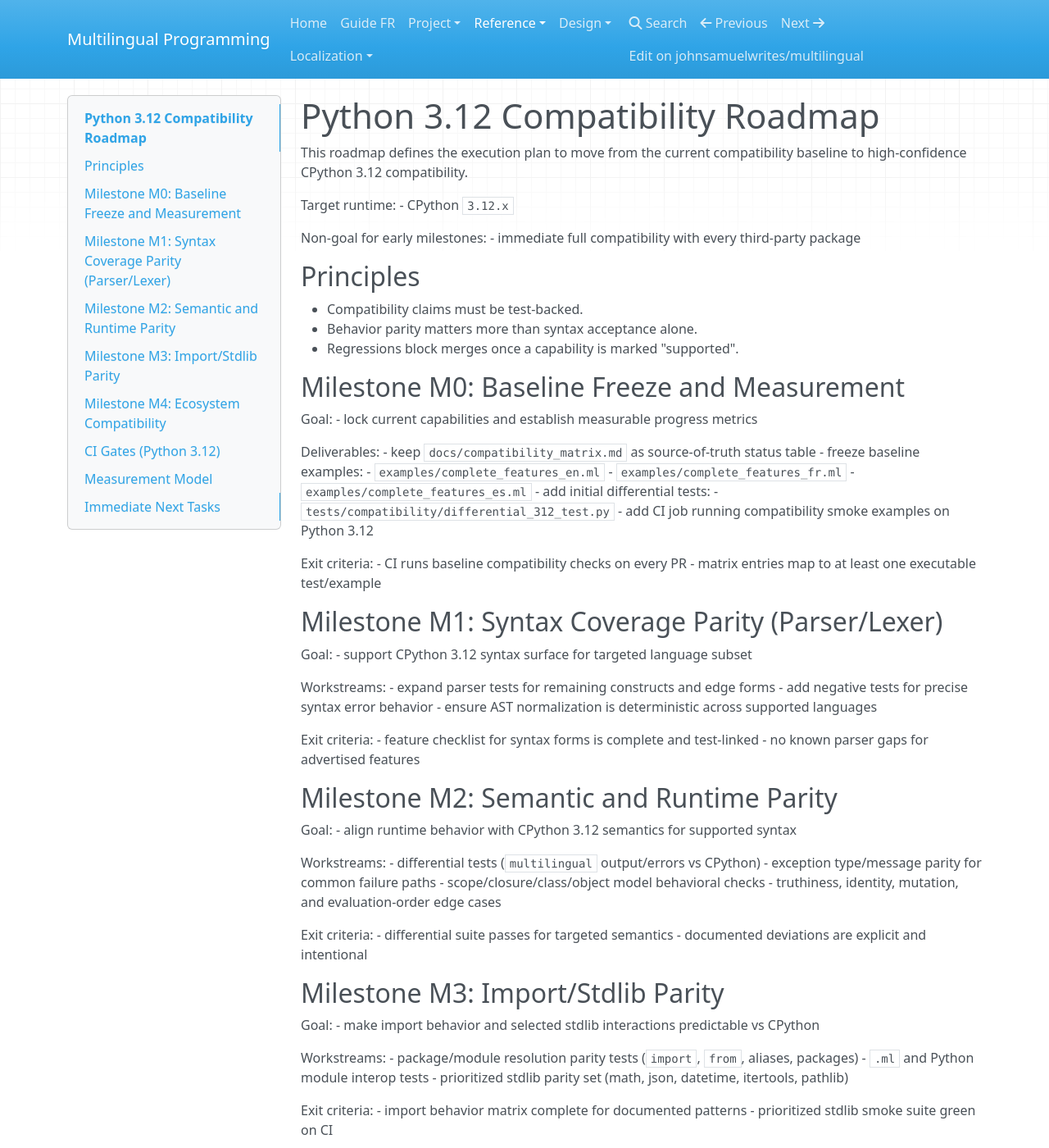
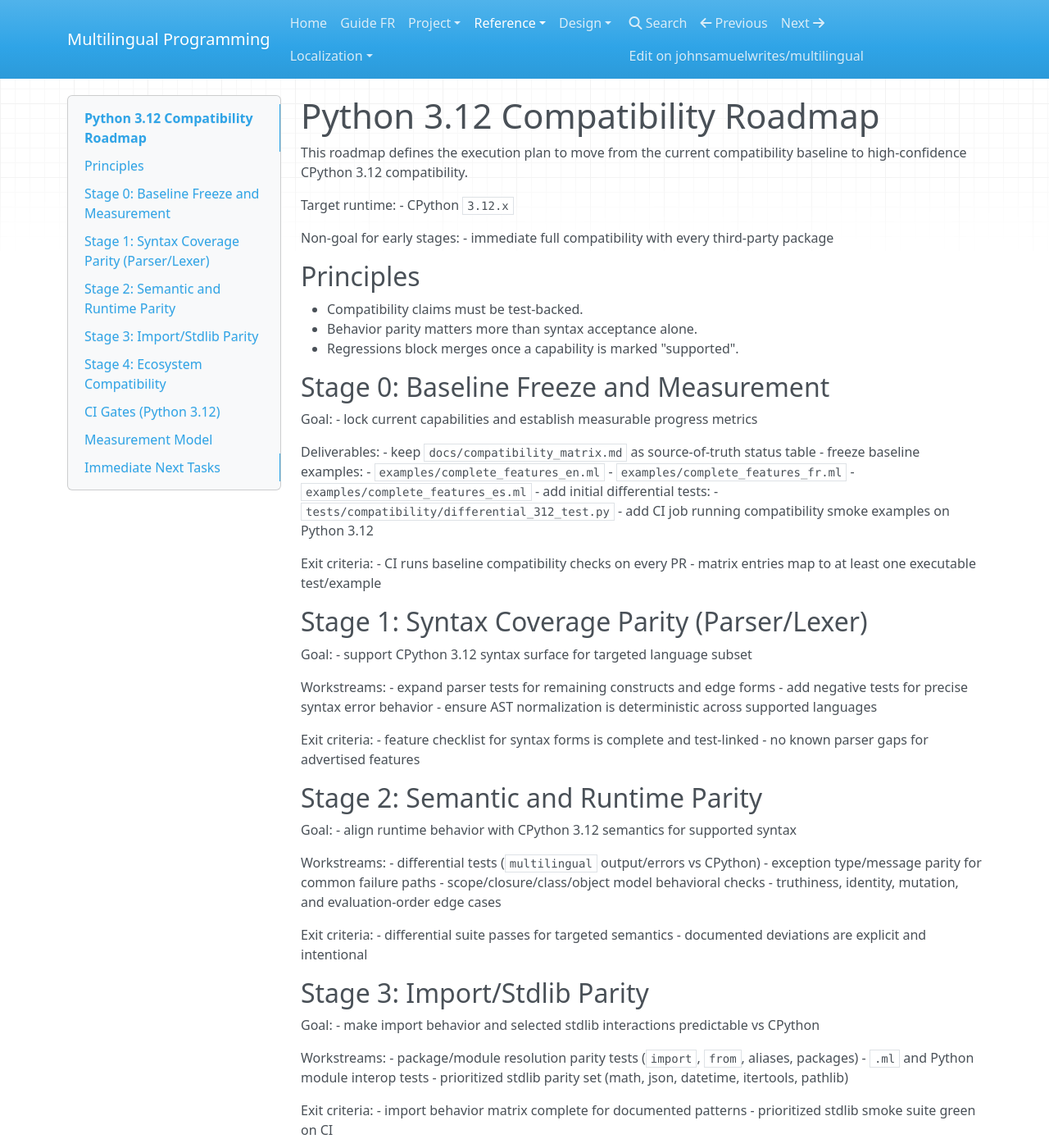
Before and after one commit to johnsamuelwrites/multilingual, an MkDocs documentation site: the page built from docs/compatibility_roadmap.md, in a window 1280 px wide and 1400 px high. Shown: the whole window at 82% size. Built offline with MkDocs 1.6.1, drawn with Linux system fonts in a browser that asks for light colours; nearby versions of some CDN libraries; some of the changed text lies outside the part shown.

Commit message:
Correct errors

```diff
--- a/docs/compatibility_roadmap.md
+++ b/docs/compatibility_roadmap.md
@@ -6,7 +6,7 @@
 Target runtime:
 - CPython `3.12.x`
 
-Non-goal for early milestones:
+Non-goal for early stages:
 - immediate full compatibility with every third-party package
 
 ## Principles
@@ -15,7 +15,7 @@
 - Behavior parity matters more than syntax acceptance alone.
 - Regressions block merges once a capability is marked "supported".
 
-## Milestone M0: Baseline Freeze and Measurement
+## Stage 0: Baseline Freeze and Measurement
 
 Goal:
 - lock current capabilities and establish measurable progress metrics
@@ -34,7 +34,7 @@
 - CI runs baseline compatibility checks on every PR
 - matrix entries map to at least one executable test/example
 
-## Milestone M1: Syntax Coverage Parity (Parser/Lexer)
+## Stage 1: Syntax Coverage Parity (Parser/Lexer)
 
 Goal:
 - support CPython 3.12 syntax surface for targeted language subset
@@ -48,7 +48,7 @@
 - feature checklist for syntax forms is complete and test-linked
 - no known parser gaps for advertised features
 
-## Milestone M2: Semantic and Runtime Parity
+## Stage 2: Semantic and Runtime Parity
 
 Goal:
 - align runtime behavior with CPython 3.12 semantics for supported syntax
@@ -63,7 +63,7 @@
 - differential suite passes for targeted semantics
 - documented deviations are explicit and intentional
 
-## Milestone M3: Import/Stdlib Parity
+## Stage 3: Import/Stdlib Parity
 
 Goal:
 - make import behavior and selected stdlib interactions predictable vs CPython
@@ -77,7 +77,7 @@
 - import behavior matrix complete for documented patterns
 - prioritized stdlib smoke suite green on CI
 
-## Milestone M4: Ecosystem Compatibility
+## Stage 4: Ecosystem Compatibility
 
 Goal:
 - execute representative real-world Python code with minimal rewrites
```
Also changed, not shown: 7 other files.
